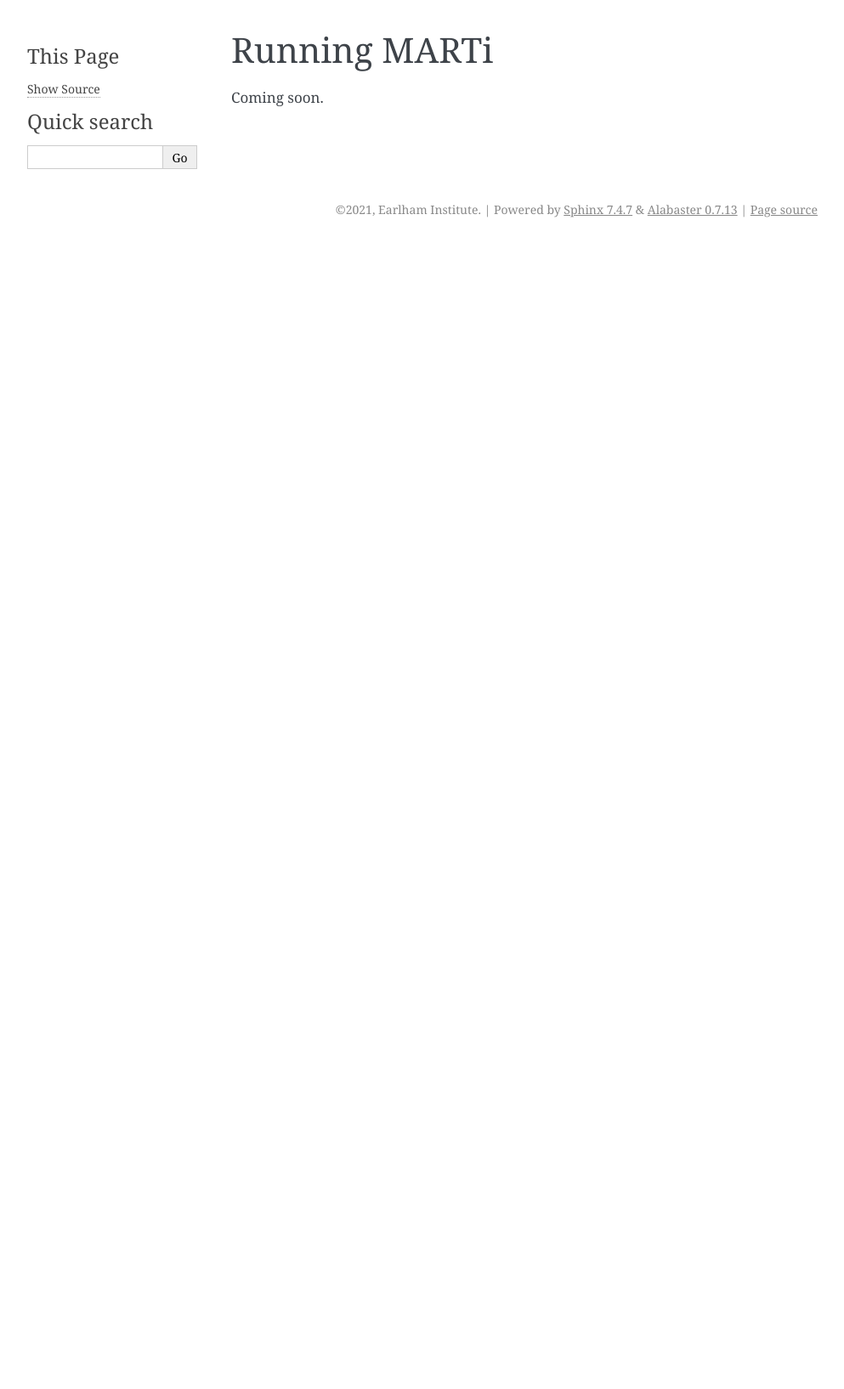
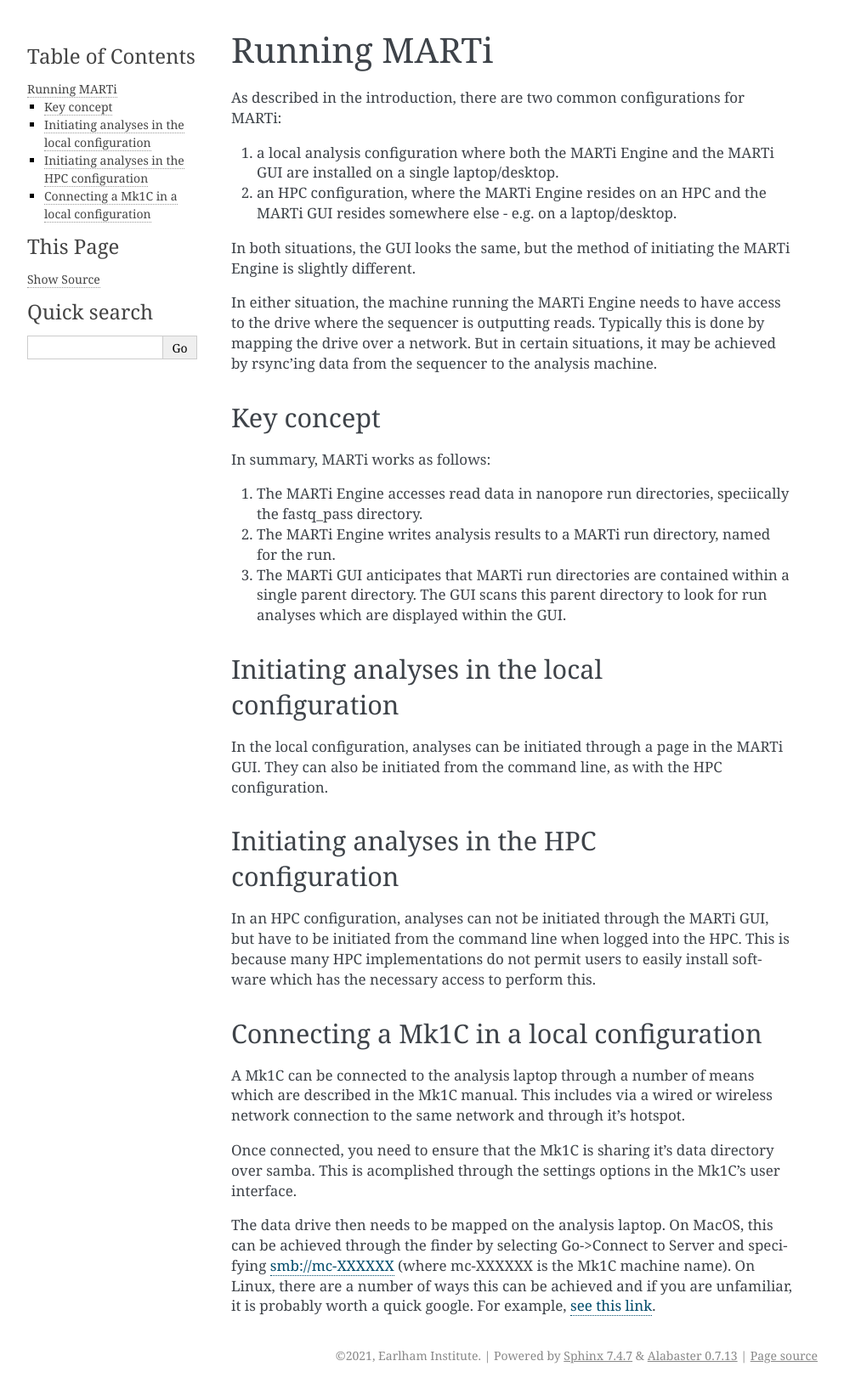
Before and after one commit to richardmleggett/MARTi, a Sphinx documentation site: the page built from docs/source/running.rst, in a window 1280 px wide. Shown: the whole page at 85% size, without its empty margins (148-1141 px from the left). Built offline with Sphinx 7.4.7, drawn with Linux system fonts in a browser that asks for light colours; formulas are drawn with MathJax 3; before the commit the page ends 900 px from its top, so only the background shows below that.

Commit message:
Updating running text

```diff
--- a/docs/source/running.rst
+++ b/docs/source/running.rst
@@ -3,4 +3,39 @@
 Running MARTi
 =============
 
-Coming soon.
+As described in the introduction, there are two common configurations for MARTi:
+
+#. a local analysis configuration where both the MARTi Engine and the MARTi GUI are installed on a single laptop/desktop.
+#. an HPC configuration, where the MARTi Engine resides on an HPC and the MARTi GUI resides somewhere else - e.g. on a laptop/desktop.
+
+In both situations, the GUI looks the same, but the method of initiating the MARTi Engine is slightly different.
+
+In either situation, the machine running the MARTi Engine needs to have access to the drive where the sequencer is outputting reads. Typically this is done by mapping the drive over a network. But in certain situations, it may be achieved by rsync'ing data from the sequencer to the analysis machine.
+
+Key concept
+-----------
+
+In summary, MARTi works as follows:
+
+#. The MARTi Engine accesses read data in nanopore run directories, speciically the fastq_pass directory.
+#. The MARTi Engine writes analysis results to a MARTi run directory, named for the run.
+#. The MARTi GUI anticipates that MARTi run directories are contained within a single parent directory. The GUI scans this parent directory to look for run analyses which are displayed within the GUI.
+
+Initiating analyses in the local configuration
+----------------------------------------------
+
+In the local configuration, analyses can be initiated through a page in the MARTi GUI. They can also be initiated from the command line, as with the HPC configuration.
+
+Initiating analyses in the HPC configuration
+--------------------------------------------
+
+In an HPC configuration, analyses can not be initiated through the MARTi GUI, but have to be initiated from the command line when logged into the HPC. This is because many HPC implementations do not permit users to easily install software which has the necessary access to perform this.
+
+Connecting a Mk1C in a local configuration
+------------------------------------------
+
+A Mk1C can be connected to the analysis laptop through a number of means which are described in the Mk1C manual. This includes via a wired or wireless network connection to the same network and through it's hotspot.
+
+Once connected, you need to ensure that the Mk1C is sharing it's data directory over samba. This is acomplished through the settings options in the Mk1C's user interface.
+
+The data drive then needs to be mapped on the analysis laptop. On MacOS, this can be achieved through the finder by selecting Go->Connect to Server and specifying smb://mc-XXXXXX (where mc-XXXXXX is the Mk1C machine name). On Linux, there are a number of ways this can be achieved and if you are unfamiliar, it is probably worth a quick google. For example, `see this link <https://tecadmin.net/mounting-samba-share-on-ubuntu/>`_.
```
Also changed, not shown: 1 other file.
